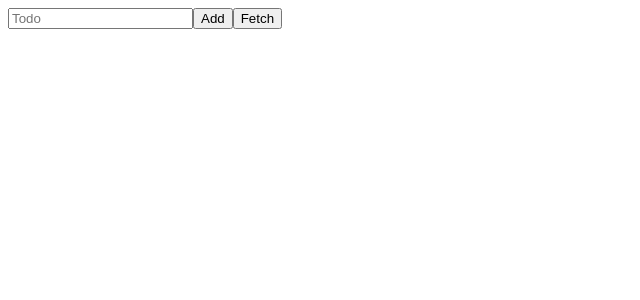
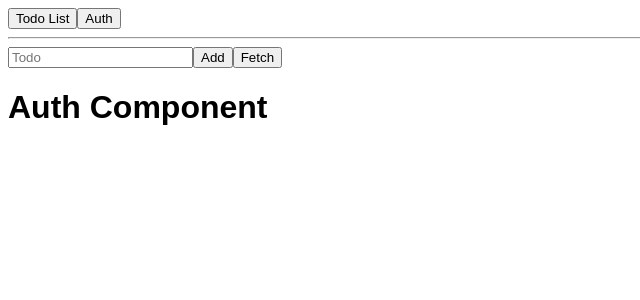
Before and after one commit to footios/26-react-hooks, a React (Create React App) app: page / in a window 1280 px wide. Shown: the top 300 px of the page, without its empty margins (0-640 px from the left). Built offline with nearby package versions, Linux system fonts and the light colour scheme; no server answers.

Commit message:
464. my naive way of switching pages

```diff
--- a/src/App.js
+++ b/src/App.js
@@ -1,13 +1,31 @@
-import React, { Component } from 'react';
+import React, { useState } from 'react';
 
-import Todo from './components/Todo'
+import Todo from './components/Todo';
+import Header from './components/Header';
+import Auth from './components/Auth';
 
-class App extends Component {
-	render() {
-		return <div className="App">
-    <Todo />
-    </div>;
-	}
-}
+const app = (props) => {
+	const [ showTodos, setShowTodos ] = useState(true);
+	const [ showAuth, setShowAuth ] = useState(true);
 
-export default App;
+	const loadTodosHandler = () => {
+		setShowTodos(!showTodos);
+	};
+
+	const loadAuthHandler = () => {
+		setShowAuth(!showAuth);
+	};
+
+	return (
+		<div className="App">
+		<Header onLoadTodos={loadTodosHandler} onLoadAuth={loadAuthHandler} />
+		<hr />
+			{showTodos ? <Todo />
+			 : null}
+			{showAuth ? <Auth /> : null}
+
+		</div>
+	);
+};
+
+export default app;
--- /dev/null
+++ b/src/components/Auth.js
@@ -0,0 +1,9 @@
+import React from 'react'
+
+const auth = (props) => {
+    return (
+        <h1>Auth Component</h1>
+     );
+}
+
+export default auth;
--- /dev/null
+++ b/src/components/Header.js
@@ -0,0 +1,12 @@
+import React from 'react'
+
+const header = (props) => {
+    return (
+        <header>
+            <button onClick={props.onLoadTodos} >Todo List</button>
+            <button onClick={props.onLoadAuth} >Auth</button>
+        </header>
+     );
+}
+
+export default header;
```
Also changed, not shown: src/components/Todo.js (+1 -31 lines).
